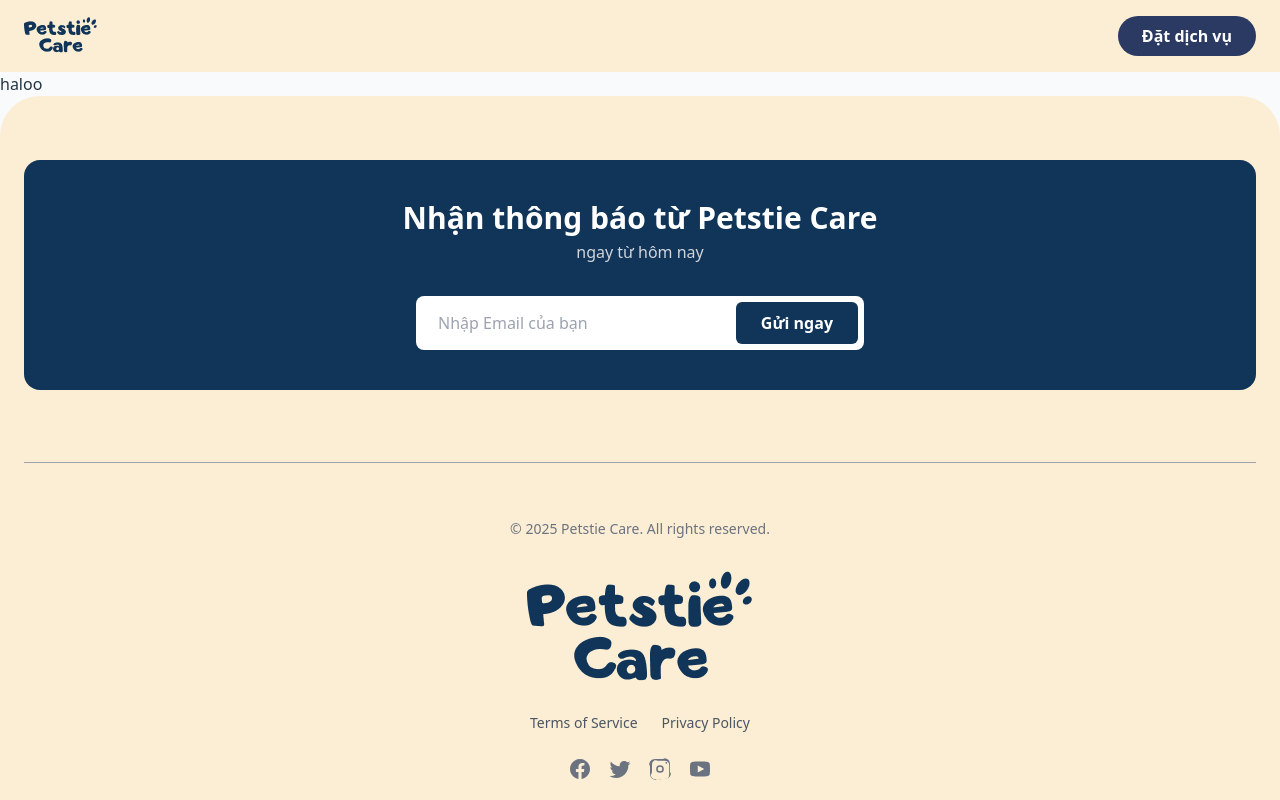
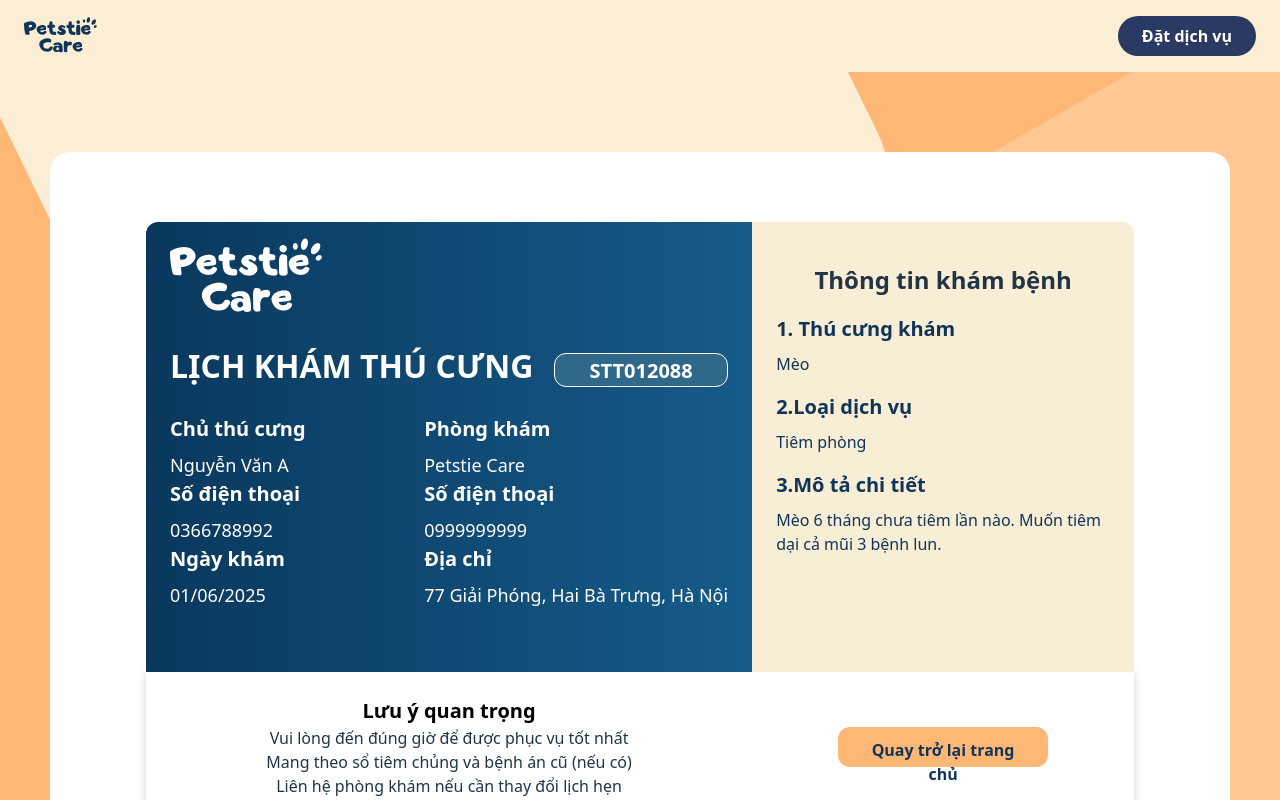
Before and after one commit to Congdai260797/spa-vue-app, a Vue app: page /booking/ticket-info in a window 1280 px wide. Shown: the top 800 px of the page. Built offline with nearby package versions, Linux system fonts and the light colour scheme.

Commit message:
create ticket info for booking screen

```diff
--- a/src/pages/booking/booking-ticket-info.vue
+++ b/src/pages/booking/booking-ticket-info.vue
@@ -1,5 +1,158 @@
 <script setup></script>
 
-<template>haloo</template>
+<template>
+  <div class="booking-layout">
+    <div class="booking">
+      <div class="w-full h-[450px] flex">
+        <div class="left-size w-[720px] h-full pt-[16px] px-[24px] rounded-tl-xl">
+          <img
+            class="w-[152px] h-[80px]"
+            src="./../../assets/image/booking-ticket-logo.png"
+            alt=""
+          />
+          <div class="flex items-baseline justify-between mt-[24px]">
+            <div class="text-[32px] font-bold text-white">LỊCH KHÁM THÚ CƯNG</div>
+            <!-- ticket code -->
+            <span
+              class="w-[174px] h-[34px] leading-[34px] rounded-xl border border-white bg-[#30688A] text-center text-[20px] font-bold text-white"
+              >STT012088</span
+            >
+          </div>
 
-<style scoped></style>
+          <div class="mt-[24px] text-[20px] font-bold text-white flex justify-between items-center">
+            <div>
+              <div>Chủ thú cưng</div>
+              <div class="info">Nguyễn Văn A</div>
+              <div>Số điện thoại</div>
+              <div class="info">0366788992</div>
+              <div>Ngày khám</div>
+              <div class="info">01/06/2025</div>
+            </div>
+
+            <div>
+              <div>Phòng khám</div>
+              <div class="info">Petstie Care</div>
+              <div>Số điện thoại</div>
+              <div class="info">0999999999</div>
+              <div>Địa chỉ</div>
+              <div class="info">77 Giải Phóng, Hai Bà Trưng, Hà Nội</div>
+            </div>
+          </div>
+        </div>
+        <div class="right-size w-[450px] h-full px-[24px] rounded-tr-xl">
+          <div class="mt-[40px] text-center w-full text center text-[24px] font-bold">
+            Thông tin khám bệnh
+          </div>
+          <div class="label-info">1. Thú cưng khám</div>
+          <div class="content-info">Mèo</div>
+          <div class="label-info">2.Loại dịch vụ</div>
+          <div class="content-info">Tiêm phòng</div>
+          <div class="label-info">3.Mô tả chi tiết</div>
+          <div class="content-info">
+            Mèo 6 tháng chưa tiêm lần nào. Muốn tiêm dại cả mũi 3 bệnh lun.
+          </div>
+        </div>
+      </div>
+      <div class="w-full h-[150px] flex align-center bottom-block rounded-b-xl">
+        <div class="w-[720px] h-full px-[24px] text-center flex flex-col justify-center">
+          <div class="text-[20px] font-bold text-black">Lưu ý quan trọng</div>
+          <div>Vui lòng đến đúng giờ để được phục vụ tốt nhất</div>
+          <div>Mang theo sổ tiêm chủng và bệnh án cũ (nếu có)</div>
+          <div>Liên hệ phòng khám nếu cần thay đổi lịch hẹn</div>
+        </div>
+        <div class="w-[450px] h-full px-[24px] flex justify-center items-center">
+          <button
+            class="w-[210px] h-[40px] bg-[#FFB775] rounded-xl text-[16px] font-semibold text-[#103559]"
+            @click="$router.push('/')"
+          >
+            Quay trở lại trang chủ
+          </button>
+        </div>
+      </div>
+    </div>
+    <!-- square section -->
+    <div class="square-1"></div>
+    <div class="square-2"></div>
+  </div>
+</template>
+
+<style scoped>
+  .booking-layout {
+    width: 100%;
+    min-height: 900px;
+    background-color: #ffb775;
+    position: relative;
+    overflow: hidden;
+    margin: 0 auto;
+  }
+
+  .booking {
+    width: 1180px;
+    min-height: 500px;
+    position: absolute;
+    top: 80px;
+    left: 50%;
+    transform: translateX(-50%);
+    background-color: #ffffff;
+    z-index: 1;
+    border-radius: 20px;
+    padding: 70px 96px;
+  }
+
+  .left-size {
+    background-image: linear-gradient(to right, #0a385d, #165b8a);
+  }
+  .right-size {
+    background-color: #f8edd5;
+  }
+
+  .info {
+    font-size: 18px;
+    font-weight: 400;
+    color: #ffffff;
+    margin-top: 8px;
+  }
+
+  .label-info {
+    font-size: 20px;
+    font-weight: 600;
+    color: #103559;
+    margin-top: 16px;
+  }
+
+  .content-info {
+    font-size: 16px;
+    font-weight: 400;
+    color: #103559;
+    margin-top: 8px;
+  }
+
+  .bottom-block {
+    box-shadow: 0 0 8px rgba(16, 53, 89, 0.2);
+  }
+
+  .square-1,
+  .square-2 {
+    position: absolute;
+    border-radius: 99px;
+  }
+
+  .square-1 {
+    width: 782px;
+    height: 634px;
+    top: -280px;
+    left: 40px;
+    rotate: 154deg;
+    background-color: #fceed5;
+  }
+
+  .square-2 {
+    width: 786px;
+    height: 786px;
+    top: 0px;
+    right: -350px;
+    rotate: 150deg;
+    background-color: #fceed5;
+    opacity: 0.3;
+  }
+</style>
```
Also changed, not shown: src/assets/image/booking-ticket-logo.png (added).
